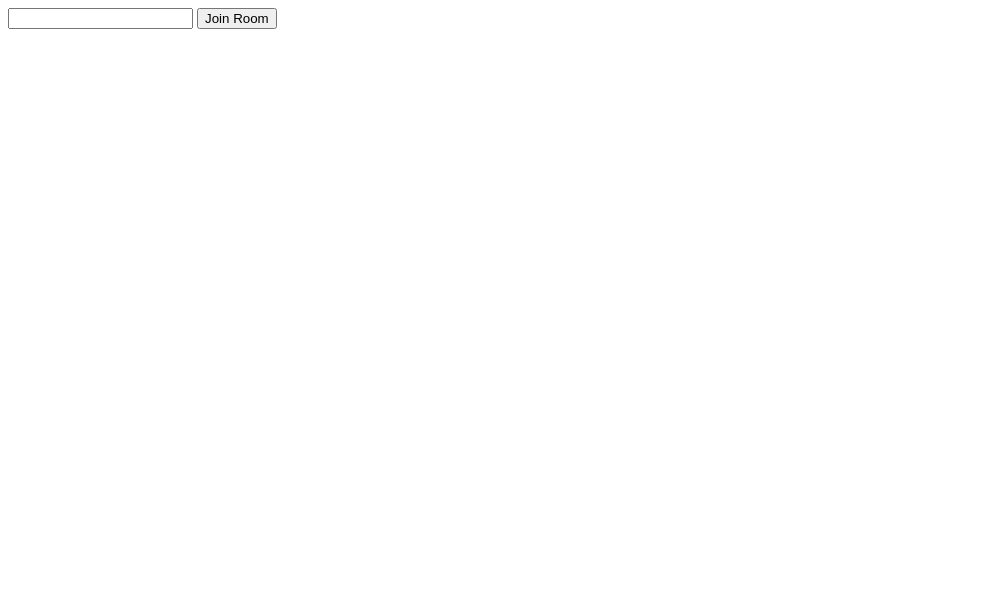
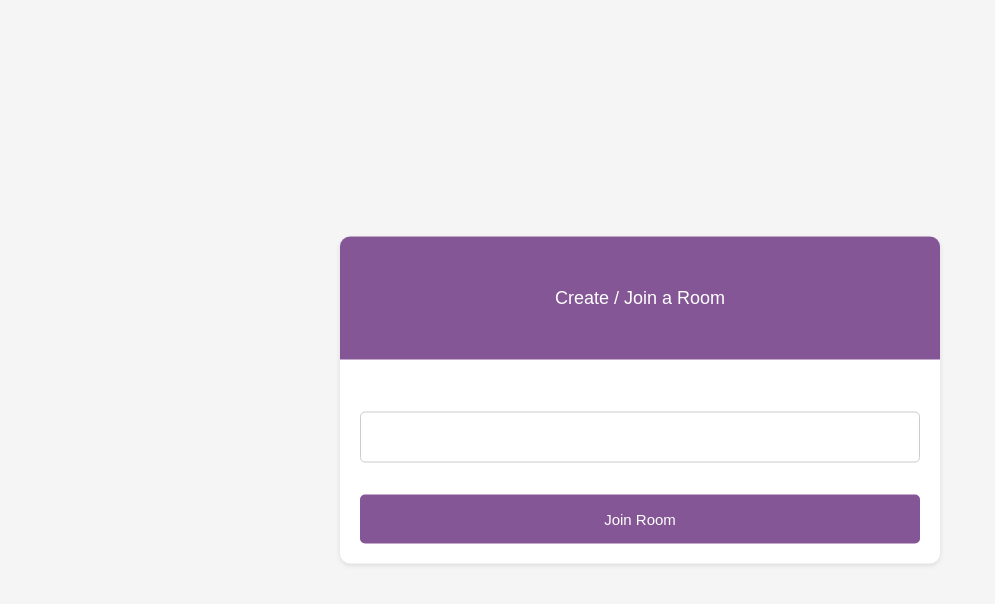
Before and after one commit to cogie/WebRTC_Webapp, a plain HTML site: page lobby.html in a window 1280 px wide. Shown: the whole page, without its empty margins (0-995 px from the left). Drawn offline with Linux system fonts and the light colour scheme.

Commit message:
modify the lobby page && add styling

```diff
--- a/lobby.css
+++ b/lobby.css
@@ -0,0 +1,113 @@
+/* body{
+    background-color: #1a1a1a;
+    color: #fff;
+}
+
+#form-container{
+    width: 90%;
+    max-width: 600px;
+    border-radius: 10px;
+    background-color: #262625;
+    position: fixed;
+    top: 50%;
+    left: 50%;
+    transform: translate(-50%, -50%);
+}
+
+
+#form__container__header {
+    border-radius: 10px 10px 0 0;
+    padding: 30px;
+    text-align: center;
+    background-color: #363739;
+    margin: 0;
+    font-size: 18px;
+    font-size: 300;
+    line-height: 0;
+  }
+
+  #form__content__wrapper{
+    padding: 20px;
+}
+
+input {
+    box-sizing: border-box;
+    color: #fff;
+    width: 100%;
+    margin: 0;
+    border: none;
+    border-radius: 5px;
+    padding: 16px 20px;
+    font-size: 15px;
+    background-color: #3f434a;
+    margin-top: 32px;
+  }
+
+
+  input[type='submit'] {
+    background-color: #845695;
+
+  } */
+
+  body {
+    background-color: #f5f5f5; /* Light background */
+    font-family: sans-serif; /* Modern font */
+  }
+
+  #form-container {
+    width: 90%;
+    max-width: 600px;
+    border-radius: 10px;
+    background-color: #fff; /* White background for the form */
+    box-shadow: 0 2px 5px rgba(0, 0, 0, 0.1); /* Subtle shadow */
+    position: fixed;
+    top: 50%;
+    left: 50%;
+    transform: translate(-50%, -50%);
+  }
+
+  #form__container__header {
+    border-radius: 10px 10px 0 0;
+    padding: 30px;
+    text-align: center;
+    /* background-color: #f0f0f0; Lighter header background */
+    background-color: #845695;
+    margin: 0;
+    font-size: 18px;
+    font-weight: 500; /* Semi-bold font */
+    line-height: 1.5; /* More space between lines */
+    color: #fff;
+  }
+
+  #form__content__wrapper {
+    padding: 20px;
+  }
+
+  input {
+    box-sizing: border-box;
+    color: #333; /* Darker text color */
+    width: 100%;
+    margin: 0;
+    border: 1px solid #ccc; /* Light border */
+    border-radius: 5px;
+    padding: 16px 20px;
+    font-size: 15px;
+    transition: all 0.2s ease-in-out; /* Smooth transition on hover */
+    margin-top: 32px;
+  }
+
+  input:hover {
+    border-color: #845695; /* Change border color on hover */
+  }
+
+  input[type="submit"] {
+    background-color: #845695;
+    color: #fff; /* White text for submit button */
+    border: none; /* Remove border for submit button */
+    cursor: pointer; /* Indicate clickable button */
+    transition: all 0.2s ease-in-out;
+  }
+
+  input[type="submit"]:hover {
+    background-color: #7a4c8a; /* Darken submit button on hover */
+  }
--- a/lobby.html
+++ b/lobby.html
@@ -8,10 +8,20 @@
     <link rel='stylesheet' type='text/css' media='screen' href='lobby.css'>
 </head>
 <body>
-    <form id="joinForm">
-        <input type="text" name="invite_Link" required>
-        <input type="submit" value="Join Room">
-    </form>
+    <main id="lobby-container">
+        <div id="form-container">
+            <div id="form__container__header">
+                <p>Create / Join a Room</p>
+            </div>
+
+            <div id="form__content__wrapper">
+                <form id="joinForm">
+                    <input type="text" name="invite_Link" required>
+                    <input type="submit" value="Join Room">
+                </form>
+            </div>
+        </div>
+    </main>
 </body>
 
 <script>
```
Also changed, not shown: main.css (+11 -0 lines).
